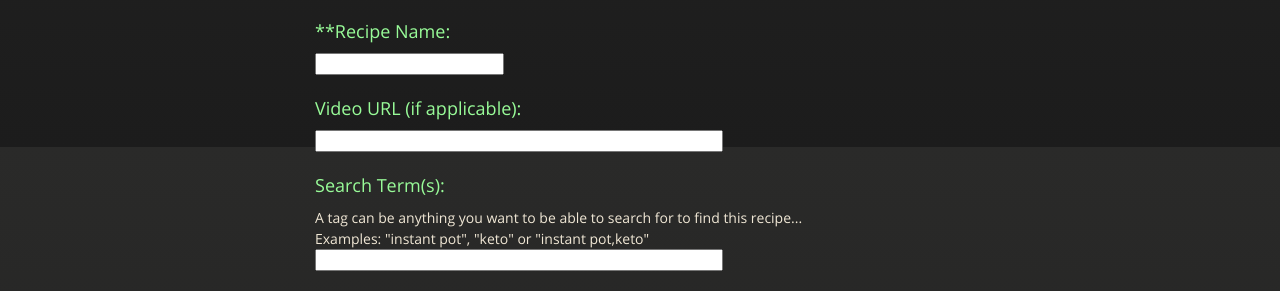
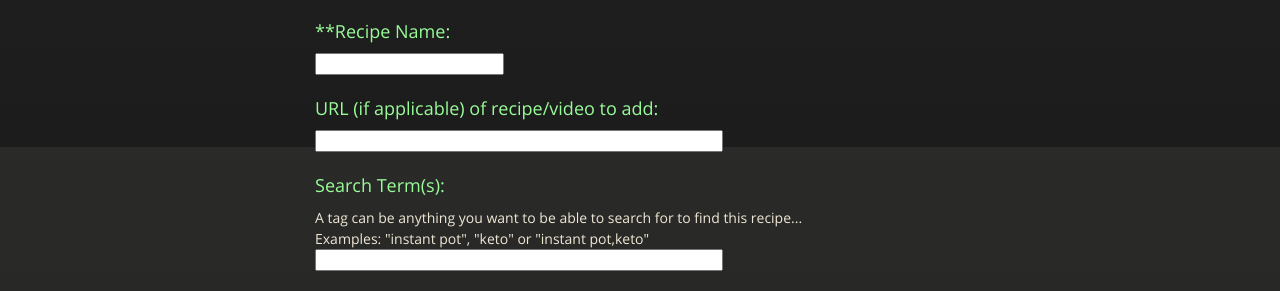
Before and after one commit to cmwillett/TheDigitalCookbook, a Jekyll site: the page built from Contact/SubmitRecipe.md, in a window 1280 px wide. Shown: the part 753-1044 px from the top of the page. Built offline with Jekyll 4.4.1, drawn with Linux system fonts in a browser that asks for light colours; nearby versions of some CDN libraries; a script that is not in the unit is left out.

```diff
--- a/Contact/SubmitRecipe.md
+++ b/Contact/SubmitRecipe.md
@@ -25,8 +25,8 @@
       <input type="email" name="_replyto" required><br/><br/>
       <b><h3>**Recipe Name:</h3></b>
       <input type="text" name="_subject" required><br/><br/>
-      <b><h3>Video URL (if applicable):</h3></b>
-      <input type="text" style="width: 400px;" name="VideoUrl"><br/><br/>
+      <b><h3>URL (if applicable) of recipe/video to add:</h3></b>
+      <input type="text" style="width: 400px;" name="Url"><br/><br/>
       <b><h3>Search Term(s):</h3></b>
       A tag can be anything you want to be able to search for to find this recipe...<br/>
       Examples:  "instant pot", "keto" or "instant pot,keto"<br/>
```
